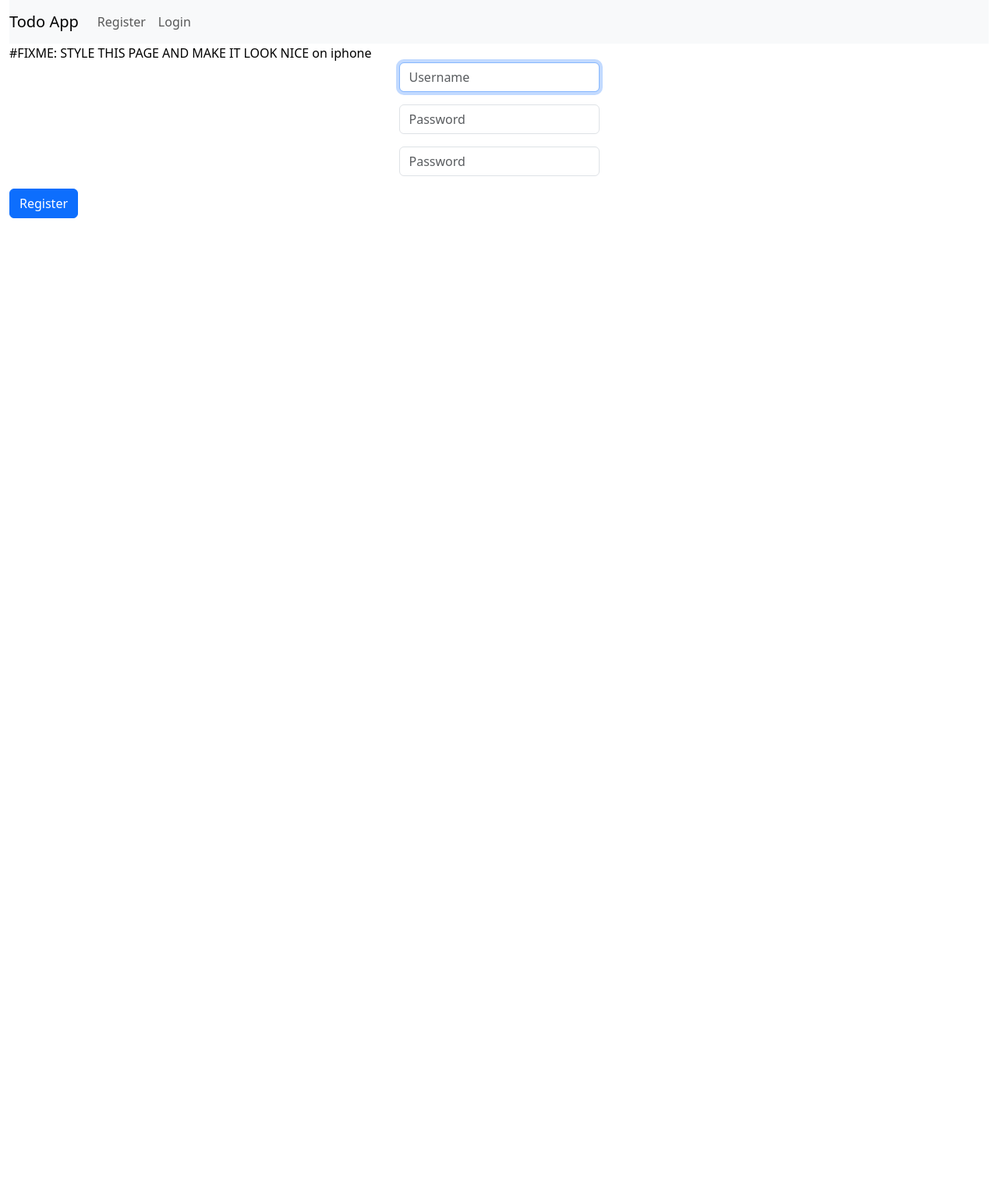
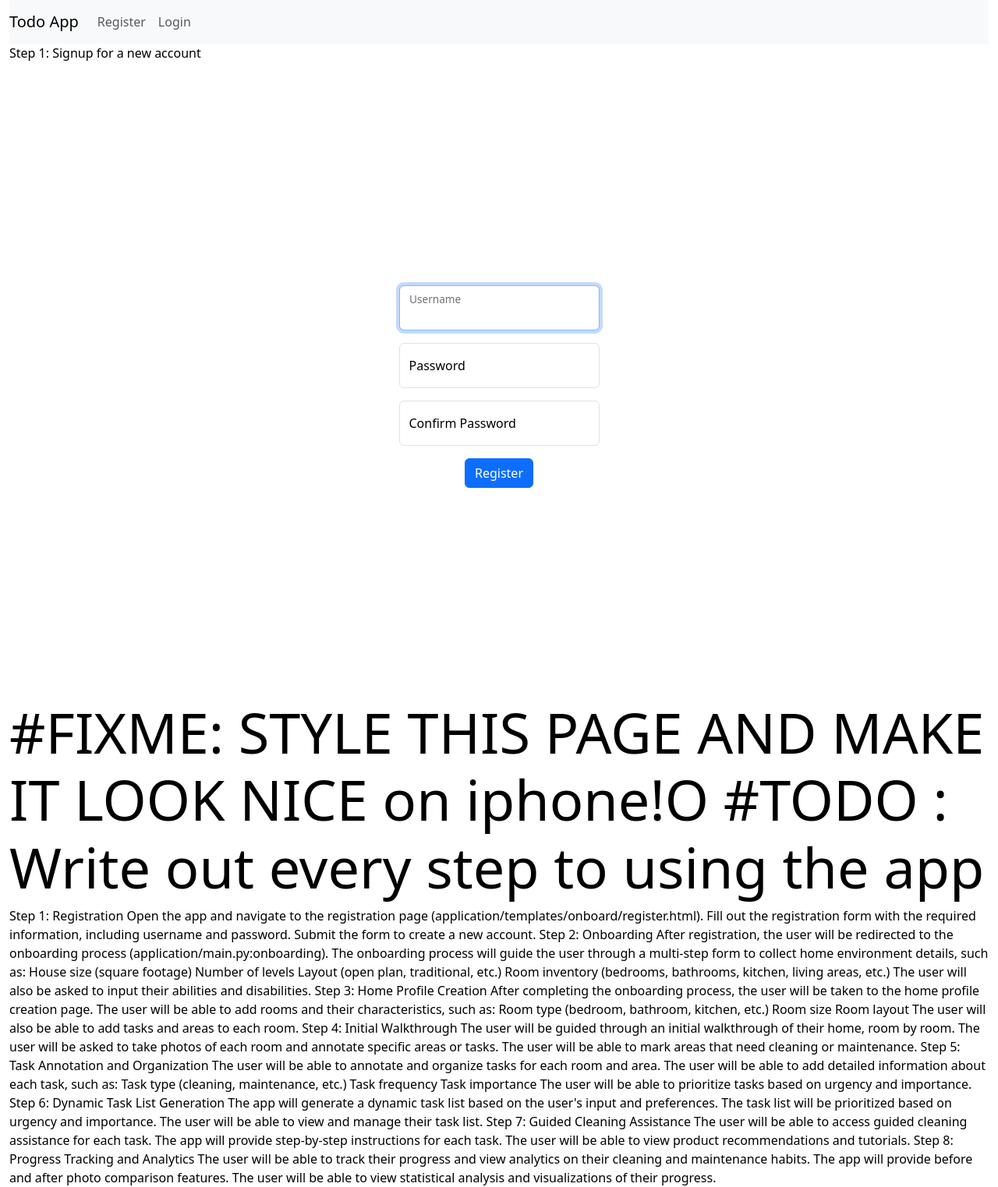
Before and after one commit to Tetralogy/cs50x-final, a Flask app: page /register in a window 1280 px wide. Shown: the whole page at 78% size. Before the commit the page ends 280 px from the top, so only its background shows below. Run offline with Flask 3, Linux system fonts and the light colour scheme; data that the repository does not hold is empty.

Commit message:
update login.html and register.html

```diff
--- a/application/static/style.css
+++ b/application/static/style.css
@@ -11,8 +11,12 @@
 @media (prefers-color-scheme: dark) {
     body {
         background-color: rgb(0, 0, 0);
-        color: white;
+        color: rgb(255, 255, 255);
     }
+}
+
+.form-floating {
+    color: black;
 }
 
 .flash-container {
--- a/application/templates/onboard/register.html
+++ b/application/templates/onboard/register.html
@@ -5,20 +5,79 @@
 {% endblock %}
 
 {% block main %}
-#FIXME: STYLE THIS PAGE AND MAKE IT LOOK NICE on iphone
-    <form action="/register" method="post">
-        <div class="mb-3">
-            <input autocomplete="off" autofocus class="form-control mx-auto w-auto" name="username" placeholder="Username" type="text">
+<p>Step 1: Signup for a new account</p>
+
+<div class="d-flex justify-content-center align-items-center" style="height: 100vh">
+    <form action="/register" method="post" class="d-flex flex-column align-items-center">
+        <div class="form-floating mb-3">
+            <input autocomplete="off" autofocus class="form-control" id="floatingUsername" name="username" placeholder="Username">
+            <label for="floatingUsername">Username</label>
         </div>
-        <!-- <div class="mb-3">
-            <input class="form-control mx-auto w-auto" name="email" placeholder="Email" type="email">
-        </div> -->
-        <div class="mb-3">
-            <input class="form-control mx-auto w-auto" name="password" placeholder="Password" type="password">
+        <div class="form-floating mb-3">
+            <input class="form-control" id="floatingPassword" name="password" placeholder="Password" type="password">
+            <label for="floatingPassword">Password</label>
         </div>
-        <div class="mb-3">
-            <input class="form-control mx-auto w-auto" name="confirmation" placeholder="Password" type="password">
+        <div class="form-floating mb-3">
+            <input class="form-control" id="floatingConfirmation" name="confirmation" placeholder="Confirm Password" type="password">
+            <label for="floatingConfirmation">Confirm Password</label>
         </div>
         <button class="btn btn-primary" type="submit">Register</button>
     </form>
+</div>
+<h1 class="display-2">
+    #FIXME: STYLE THIS PAGE AND MAKE IT LOOK NICE on iphone!O
+    #TODO : Write out every step to using the app
+</h1>
+
+
+Step 1: Registration
+
+Open the app and navigate to the registration page (application/templates/onboard/register.html).
+Fill out the registration form with the required information, including username and password.
+Submit the form to create a new account.
+Step 2: Onboarding
+
+After registration, the user will be redirected to the onboarding process (application/main.py:onboarding).
+The onboarding process will guide the user through a multi-step form to collect home environment details, such as:
+House size (square footage)
+Number of levels
+Layout (open plan, traditional, etc.)
+Room inventory (bedrooms, bathrooms, kitchen, living areas, etc.)
+The user will also be asked to input their abilities and disabilities.
+Step 3: Home Profile Creation
+
+After completing the onboarding process, the user will be taken to the home profile creation page.
+The user will be able to add rooms and their characteristics, such as:
+Room type (bedroom, bathroom, kitchen, etc.)
+Room size
+Room layout
+The user will also be able to add tasks and areas to each room.
+Step 4: Initial Walkthrough
+
+The user will be guided through an initial walkthrough of their home, room by room.
+The user will be asked to take photos of each room and annotate specific areas or tasks.
+The user will be able to mark areas that need cleaning or maintenance.
+Step 5: Task Annotation and Organization
+
+The user will be able to annotate and organize tasks for each room and area.
+The user will be able to add detailed information about each task, such as:
+Task type (cleaning, maintenance, etc.)
+Task frequency
+Task importance
+The user will be able to prioritize tasks based on urgency and importance.
+Step 6: Dynamic Task List Generation
+
+The app will generate a dynamic task list based on the user's input and preferences.
+The task list will be prioritized based on urgency and importance.
+The user will be able to view and manage their task list.
+Step 7: Guided Cleaning Assistance
+
+The user will be able to access guided cleaning assistance for each task.
+The app will provide step-by-step instructions for each task.
+The user will be able to view product recommendations and tutorials.
+Step 8: Progress Tracking and Analytics
+
+The user will be able to track their progress and view analytics on their cleaning and maintenance habits.
+The app will provide before and after photo comparison features.
+The user will be able to view statistical analysis and visualizations of their progress.
 {% endblock %}
```
Also changed, not shown: application/templates/auth/login.html (+34 -0 lines), application/database/test_database.db.
